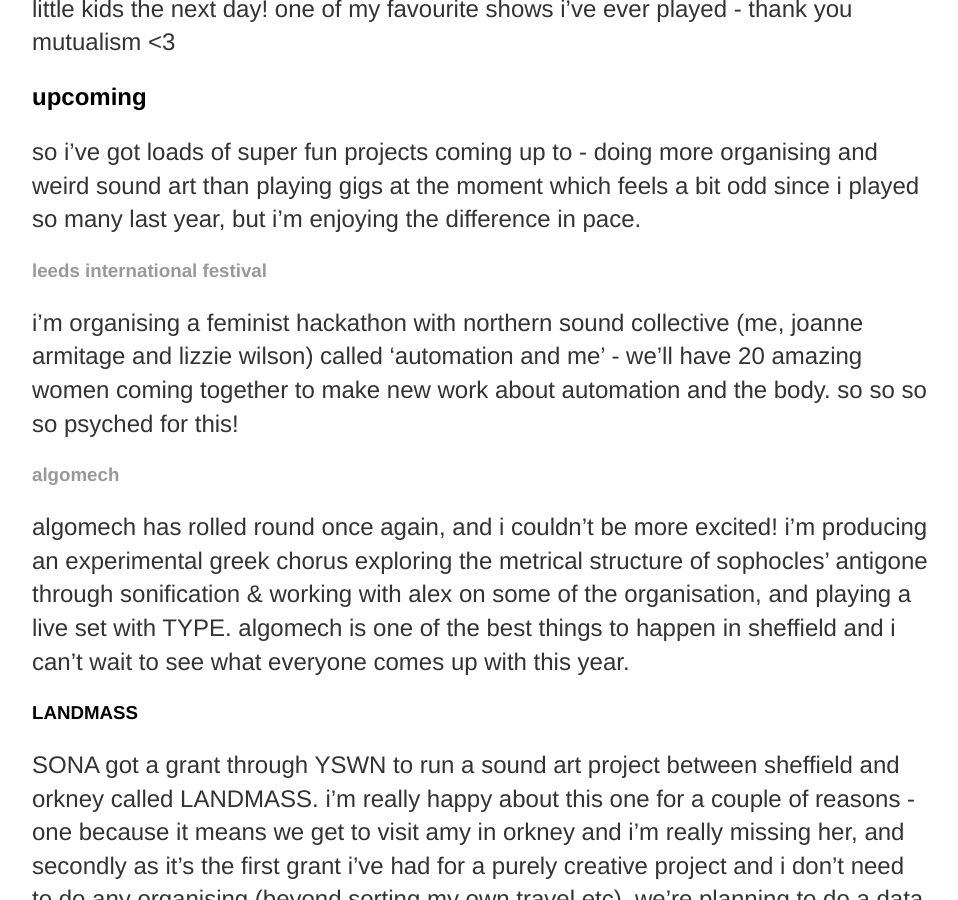
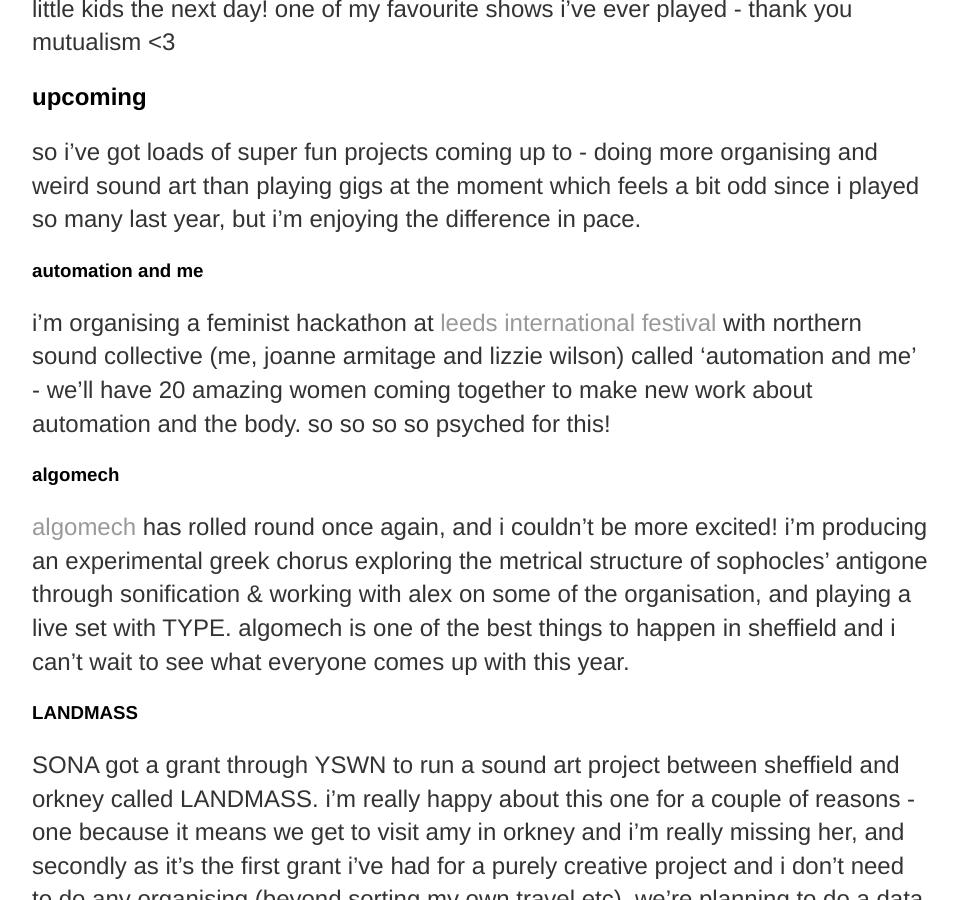
Before and after one commit to heavy-lifting/heavy-lifting.github.io, a Jekyll site: the page built from _posts/2019-03-06-twenty-nineteen.md, in a window 1280 px wide and 900 px high, scrolled down 3459 px. Shown: the whole window, without its empty margins (160-1118 px from the left). Built offline with Jekyll 4.4.1, drawn with Linux system fonts in a browser that asks for light colours.

Commit message:
Update 2019-03-06-twenty-nineteen.md

```diff
--- a/_posts/2019-03-06-twenty-nineteen.md
+++ b/_posts/2019-03-06-twenty-nineteen.md
@@ -46,11 +46,11 @@ i played a super fun show for [mutualism](https://mutualismuk.bandcamp.com/) at
 ## upcoming
 so i've got loads of super fun projects coming up to - doing more organising and weird sound art than playing gigs at the moment which feels a bit odd since i played so many last year, but i'm enjoying the difference in pace.
 
-### [leeds international festival](https://leedsinternationalfestival.com/)
-i'm organising a feminist hackathon with northern sound collective (me, joanne armitage and lizzie wilson) called 'automation and me' - we'll have 20 amazing women coming together to make new work about automation and the body. so so so so psyched for this!
+### automation and me
+i'm organising a feminist hackathon at [leeds international festival](https://leedsinternationalfestival.com/) with northern sound collective (me, joanne armitage and lizzie wilson) called 'automation and me' - we'll have 20 amazing women coming together to make new work about automation and the body. so so so so psyched for this!
 
-### [algomech](https://algomech.com/2019/)
-algomech has rolled round once again, and i couldn't be more excited! i'm producing an experimental greek chorus exploring the metrical structure of sophocles' antigone through sonification & working with alex on some of the organisation, and playing a live set with TYPE.  algomech is one of the best things to happen in sheffield and i can't wait to see what everyone comes up with this year.
+### algomech
+[algomech](https://algomech.com/2019/) has rolled round once again, and i couldn't be more excited! i'm producing an experimental greek chorus exploring the metrical structure of sophocles' antigone through sonification & working with alex on some of the organisation, and playing a live set with TYPE.  algomech is one of the best things to happen in sheffield and i can't wait to see what everyone comes up with this year.
 
 ### LANDMASS
 SONA got a grant through YSWN to run a sound art project between sheffield and orkney called LANDMASS.  i'm really happy about this one for a couple of reasons - one because it means we get to visit amy in orkney and i'm really missing her, and secondly as it's the first grant i've had for a purely creative project and i don't need to do any organising (beyond sorting my own travel etc).  we're planning to do a data sonification project using analogue film images, and we're also helping to make connections with various sound and art folks while we're up there.
```
